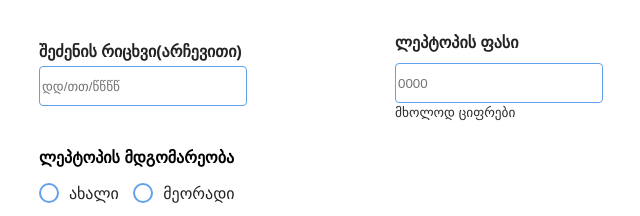
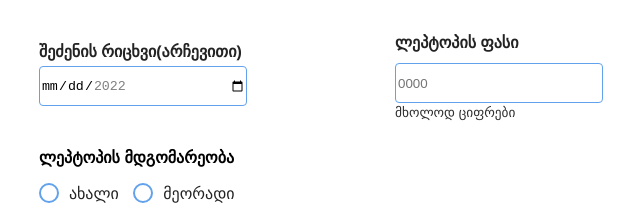
Before and after one commit to AnnieSlip/Laptops-Project, a website: page pages/maxasiatebeli.html in a window 1280 px wide. Shown: the part 1055-1271 px from the top of the page, 333-973 px from the left. Drawn offline with Linux system fonts and the light colour scheme; no server answers; some icons are missing.

Commit message:
LAST CSS MODIFICATIONS

```diff
--- a/CSS/main.css
+++ b/CSS/main.css
@@ -120,6 +120,14 @@ button:hover {
   display: none;
 }
 
+input,
+input:active {
+  outline: none;
+}
+input:focus {
+  background-color: var(--light-blue);
+}
+
 /* FIRST PAGE CSS */
 .first-page-btn {
   width: 450px;
--- a/pages/maxasiatebeli.html
+++ b/pages/maxasiatebeli.html
@@ -163,11 +163,13 @@
               <label for="date">შეძენის რიცხვი(არჩევითი)</label>
               <input
                 class="input"
-                type="text"
+                type="date"
+                id="date"
                 name="date"
-                placeholder="დდ/თთ/წწწწ"
-                id="date"
+                min="2022-01-01"
+                max="2022-12-31"
               />
+
               <br />
               <i id="first-i" class="fa-solid fa-circle-check"></i>
             </div>
```
